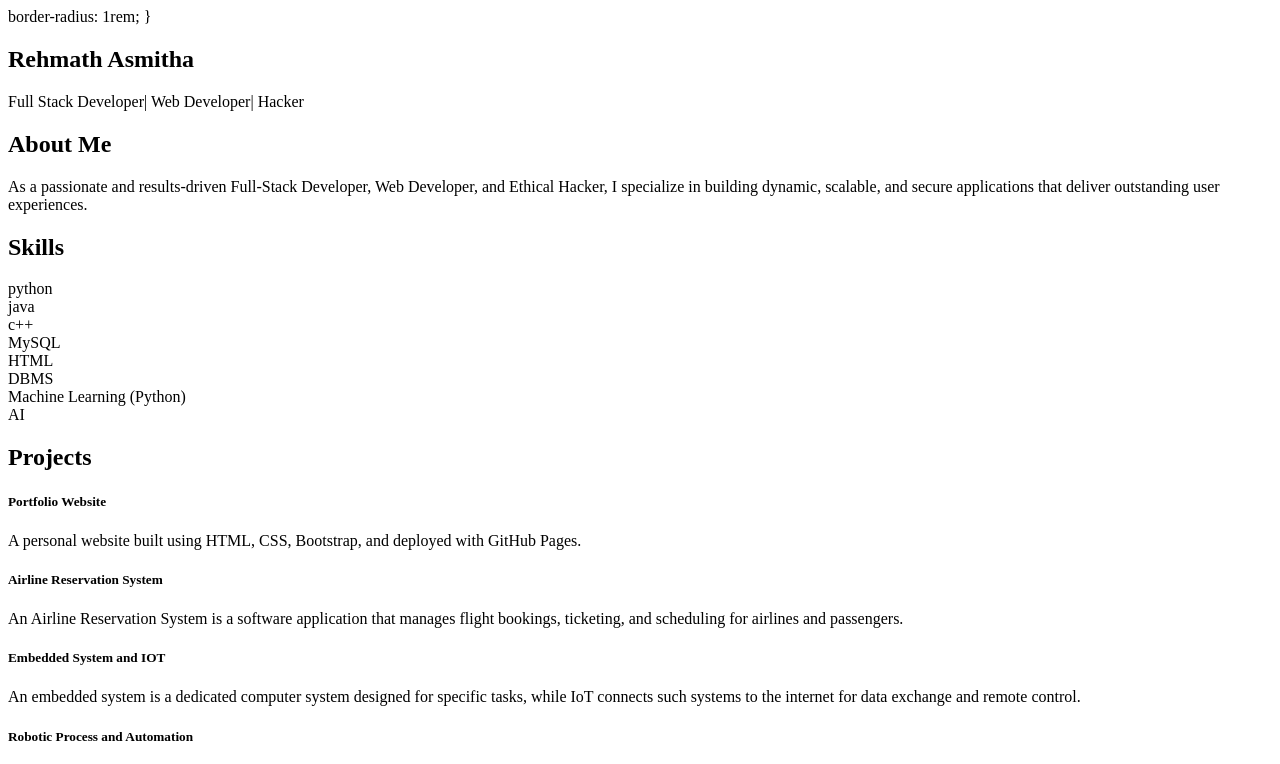
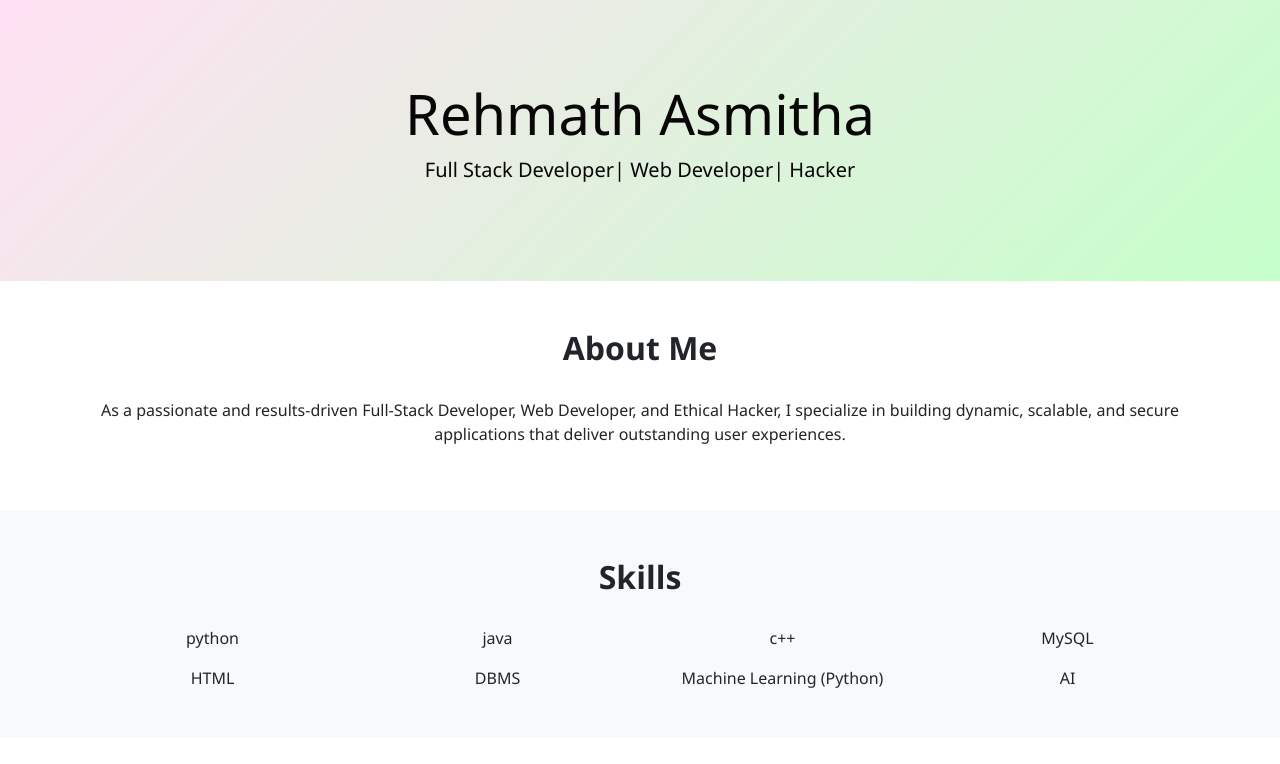
Before and after one commit to AsmithaRehmath/Portfolio-2, a plain HTML site: page index.html in a window 1280 px wide. Shown: the top 764 px of the page. Drawn offline with nearby package versions, Linux system fonts and the light colour scheme.

Commit message:
Update index.html

```diff
--- a/index.html
+++ b/index.html
@@ -1,4 +1,26 @@
-border-radius: 1rem;
+<!DOCTYPE html>
+<html lang="en">
+<head>
+  <meta charset="UTF-8" />
+  <meta name="viewport" content="width=device-width, initial-scale=1.0" />
+  <title>Developer Portfolio</title>
+  <link href="https://cdn.jsdelivr.net/npm/bootstrap@5.3.3/dist/css/bootstrap.min.css" rel="stylesheet">
+  <style>
+    body {
+      font-family: 'Segoe UI', sans-serif;
+    }
+    .hero {
+      background: linear-gradient(135deg, #ff009d1e, #00ff153a);
+      color: rgb(8, 6, 6);
+      padding: 80px 0;
+      text-align: center;
+    }
+    .section-title {
+      font-weight: 600;
+      margin-bottom: 30px;
+    }
+    .card {
+      border-radius: 1rem;
     }
   </style>
 </head>
```
